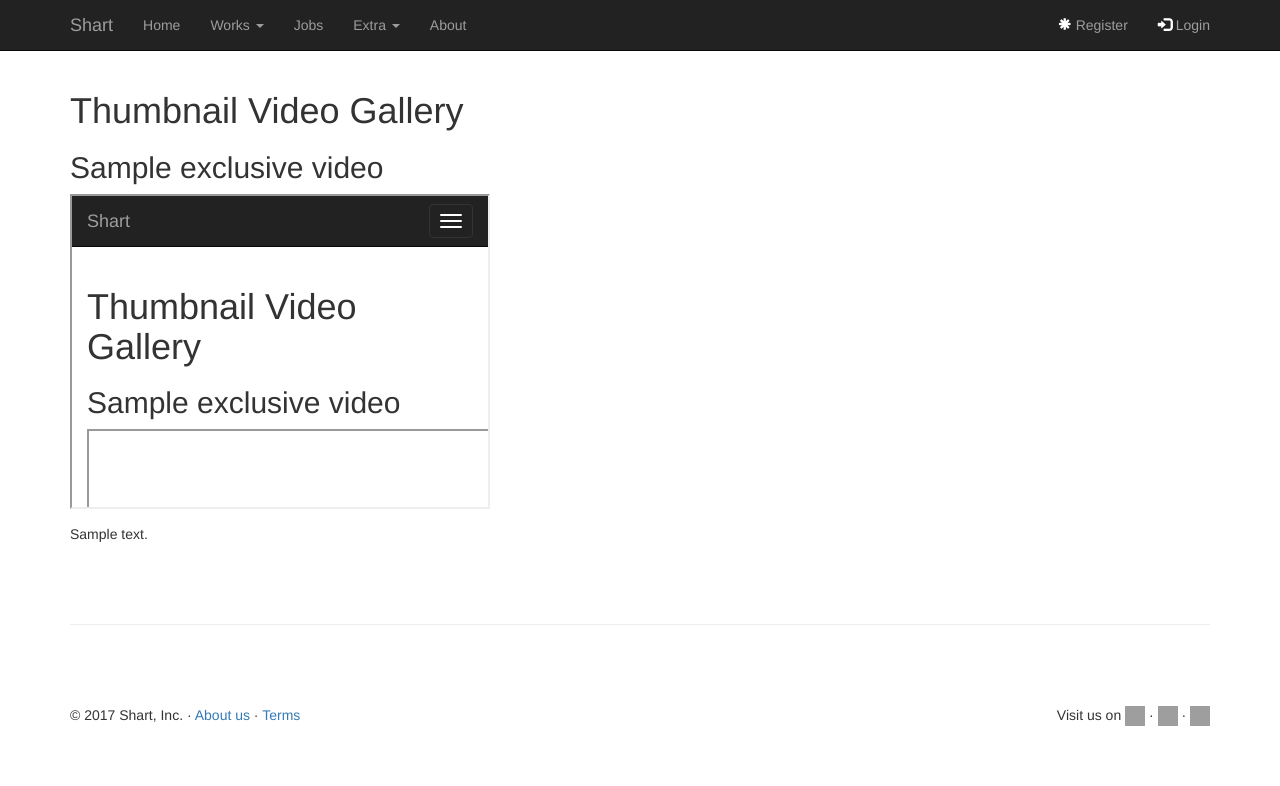
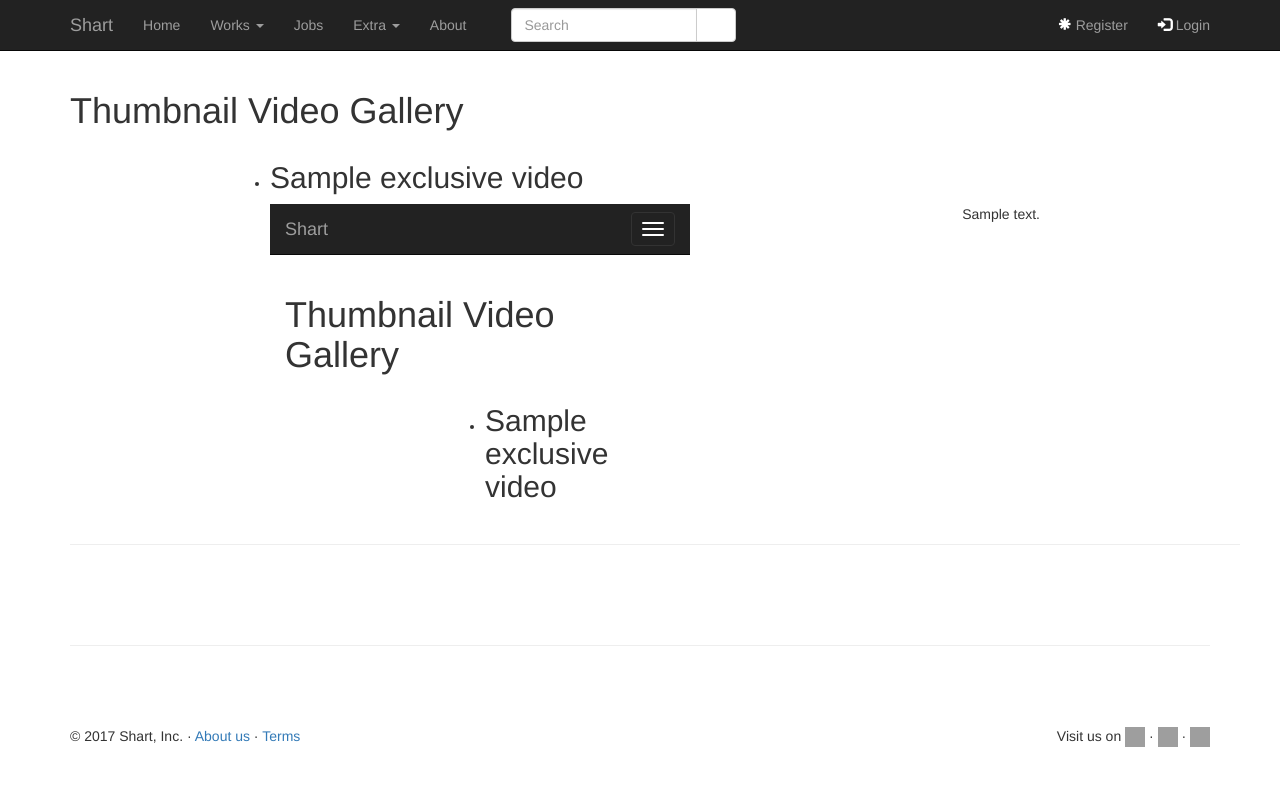
Before and after one commit to EmaBachi/shart, a Flask app: page /video_gallery in a window 1280 px wide. Shown: the top 786 px of the page. Run offline with Flask 2, Linux system fonts and the light colour scheme; a database or web service that is not in the repository returns one stand-in record (values such as "Sample title"); some libraries are stand-ins or nearby versions; grey boxes are pictures that could not be loaded.

Commit message:
video gallery updated- search bar in progress

```diff
--- a/app.py
+++ b/app.py
@@ -22,7 +22,7 @@ app = Flask(__name__)
 
 
 # Path to uploaded exclusive content
-UPLOAD_FOLDER_VIDEO = '/home/emanuele/Scrivania/Shart_Contents/videos'
+UPLOAD_FOLDER_VIDEO = 'C:\Users\Alessia\Desktop\dvideo'
 
 # Path to profile images
 UPLOAD_FOLDER_IMAGE = '/home/emanuele/Scrivania/Shart_Contents/images'
@@ -531,7 +531,6 @@ def add_exclusive_content():
             'video_name': video_name,
             'url_video': url_video
         })
-
         # to save the path in the folder
         return redirect(url_for('video_gallery'))
 
@@ -797,6 +796,15 @@ def single_project(title):
 
 
 
+# Route for searching
+# -----------!!!!!!! WE HAVE TO MAKE THE PROFILES VISIBLE!!!
+@app.route('/search', methods=['POST','GET'])
+def search():
+    if request.method == 'POST':
+        username = request.form['q']
+        app.logger.info(username)
+
+    return render_template("about.html")
 
 # Check name of application
 if __name__ == "__main__":
--- a/static/stylesheets/style.css
+++ b/static/stylesheets/style.css
@@ -55,38 +55,12 @@
 }
 
 /* Video Gallery */
-.video_gallery{
-    width: 200px;
-    height: 200px
-}
 
-.video-list-thumbs .glyphicon-play-circle{
-    font-size: 60px;
-    opacity: 0.6;
-    position: absolute;
-    right: 39%;
-    top: 31%;
-    text-shadow: 0 1px 3px rgba(0,0,0,.5);
-    transition:all 500ms ease-in-out;
-}
-.video-list-thumbs > li > a:hover .glyphicon-play-circle{
-	color:#fff;
-	opacity:1;
-	text-shadow:0 1px 3px rgba(0,0,0,.8);
-}
-@media (min-width:320px) and (max-width: 480px) {
-    .video-list-thumbs .glyphicon-play-circle {
-        font-size: 35px;
-        right: 36%;
-        top: 27%;
-    }
+.video {
+  align: center;
+  margin-right: 200px;
+  margin-left: 200px;
 
-    .video-list-thumbs h2 {
-        bottom: 0;
-        font-size: 12px;
-        height: 22px;
-        margin: 8px 0 0;
-    }
 }
 
 /* profile */
--- a/templates/includes/_navbar.html
+++ b/templates/includes/_navbar.html
@@ -31,6 +31,16 @@
                 </li>
                 <li><a href="/about">About</a></li>
               </ul>
+            <div class="col-sm-3 col-md-3">
+                <form class="navbar-form" role="search" action="/search" method="post">
+                    <div class="input-group">
+                        <input type="text" class="form-control" placeholder="Search" name="q">
+                    <div class="input-group-btn">
+                        <button class="btn btn-default" type="submit"><i class="glyphicon glyphicon-search"></i></button>
+                    </div>
+                    </div>
+                </form>
+            </div>
               <ul class="nav navbar-nav navbar-right">
                 {% if session.logged_in %}
                 {% if session.adm %}
--- a/templates/upload_video.html
+++ b/templates/upload_video.html
@@ -3,7 +3,7 @@
 {% block body %}
     <h1> Upload new video</h1>
     <form method="POST" enctype="multipart/form-data">
-
+    <label>Please, remember to insert the link for embedding the video</label>
         <label>Name</label>
         <p><input type="text" name="video_name" class="form-control"></p>
         <label>Description</label>
--- a/templates/video_gallery.html
+++ b/templates/video_gallery.html
@@ -2,12 +2,28 @@
 
 {% block body %}
     <h1> Thumbnail Video Gallery</h1>
-        {% for video in videos %}
-        <ul class="list-group">
-	    <h2>{{video.video_name}}</h2>
-            <iframe width="420" height="315" src="{{video.url_video}}"></iframe>
-            <p></p>
-            <p>{{video.description}}</p>
-        </ul>
-        {% endfor %}
+    <div class="container">
+
+
+    <div class="row">
+    <ul class="list-group">
+            {% for video in videos %}
+
+                <div class="video">
+	            <li><h2>{{video.video_name}}</h2>
+
+
+                <iframe width="420" height="315" src="{{video.url_video}}" frameborder="0" allowfullscreen></iframe>
+
+
+                <p class="pull-right">{{video.description}}</p></li>
+                </div>
+                <hr>
+
+
+            {% endfor %}
+    </ul>
+    </div>
+    </div>
+
 {% endblock %}
```
Also changed, not shown: 10 other files.
